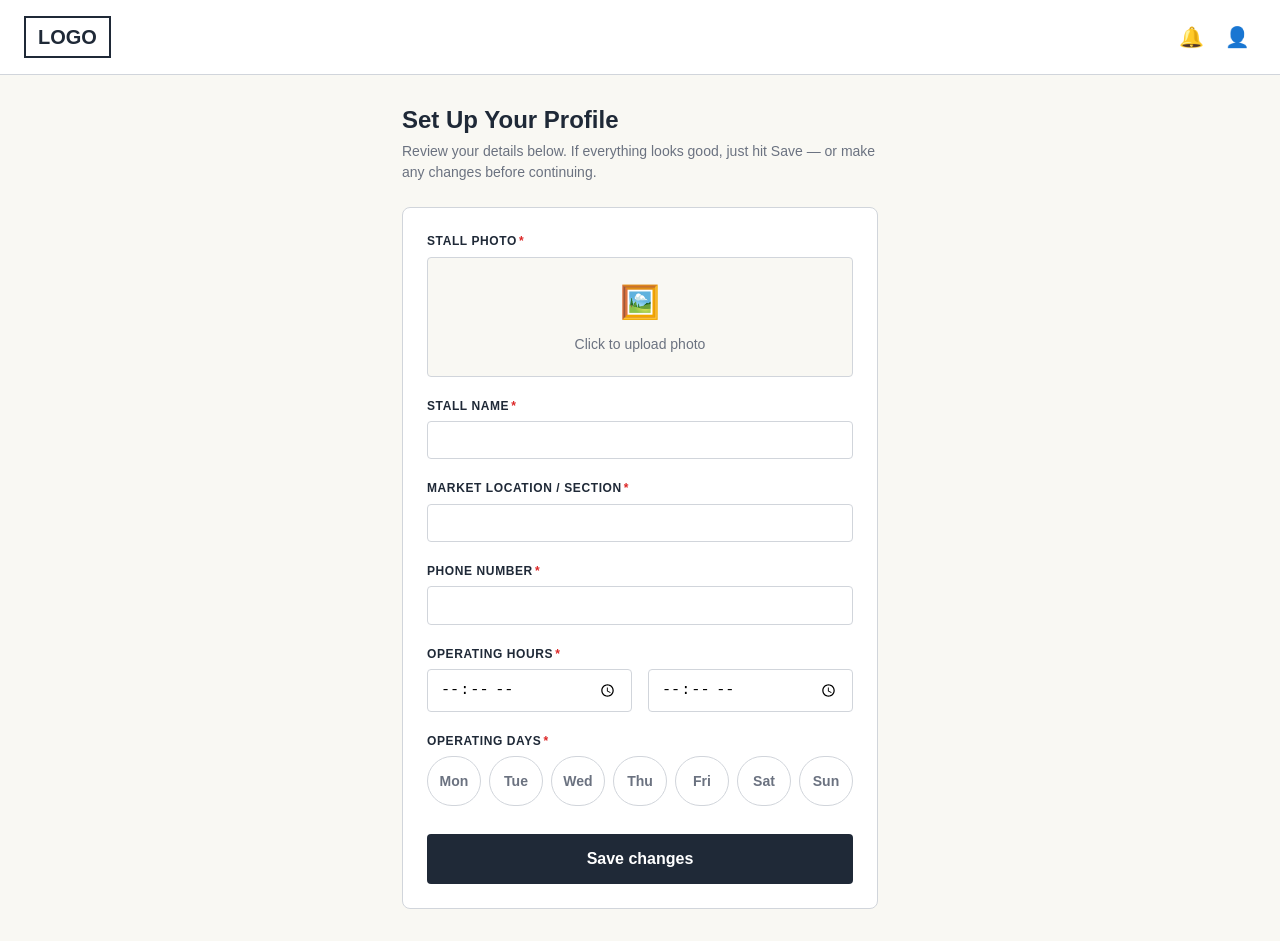
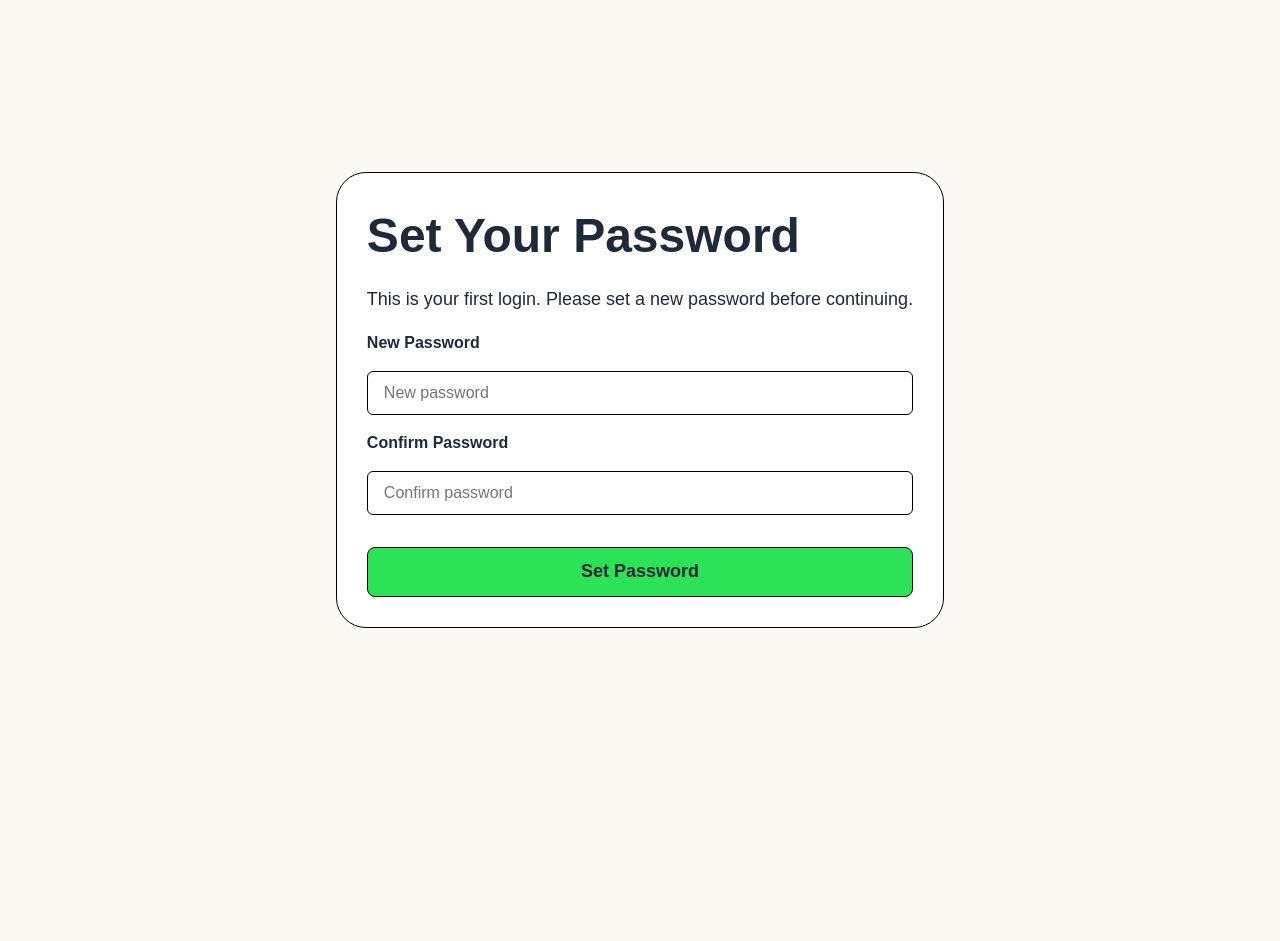
Before and after one commit to chrisb588/Tarnished, a React (Vite) app in the folder freshlast/: page /changePass in a window 1280 px wide. After the commit the page ends 800 px from the top, so only its background shows below. Built offline with nearby package versions, Linux system fonts and the light colour scheme; no server answers.

Commit message:
merge
yes

```diff
--- a/freshlast/src/App.jsx
+++ b/freshlast/src/App.jsx
@@ -109,11 +109,11 @@ export default function App() {
     const isLoggedIn = !!session;
 
     // TEMP - remove when done testing
-    return (
-        <BrowserRouter>
-            <EditProfile onSave={() => {}} onLogout={() => {}} />
-        </BrowserRouter>
-    );
+    //return (
+    //    <BrowserRouter>
+    //        <EditProfile onSave={() => {}} onLogout={() => {}} />
+    //    </BrowserRouter>
+    //);
 
     return (
         <BrowserRouter>
--- a/freshlast/src/pages/AdminDashboard/AdminDashboard.css
+++ b/freshlast/src/pages/AdminDashboard/AdminDashboard.css
@@ -1,5 +1,9 @@
 .container {
-    width: 80vw;
+    display: flex;
+    flex-direction: column;
+    justify-content: start;
+    align-items: start;
+    height: 100vh;
 }
 .dashboard {
     border: 3px solid black;
--- a/freshlast/src/pages/ChangePassword/ChangePassword.css
+++ b/freshlast/src/pages/ChangePassword/ChangePassword.css
@@ -26,9 +26,15 @@
     flex-direction: column;
     border: 1px solid black;
     padding: 5px 30px 30px 30px;
+    margin: 10px 10px;
     border-radius: 30px;
-    margin-top: 10vh;
     background-color: white;
+}
+.password-root-wrapper{
+    display: flex;
+    justify-content: center;
+    align-items: center;
+    height: 100vh;
 }
 button {
     background-color: #2ce257;
@@ -50,3 +56,9 @@ p {
     text-align: start;
     font-size: large;
 }
+
+@media screen and (min-width: 450) {
+    .password-div {
+        height: 100vh;           /* Required to center vertically in viewport */
+    }
+}
--- a/freshlast/src/pages/ChangePassword/ChangePassword.jsx
+++ b/freshlast/src/pages/ChangePassword/ChangePassword.jsx
@@ -26,6 +26,7 @@ export default function ChangePassword() {
   };
 
   return (
+    <div className='password-root-wrapper'>
       <div
       className='password-div'>
         <h1>Set Your Password</h1>
@@ -55,5 +56,6 @@ export default function ChangePassword() {
           </button>
         </form>
       </div>
+    </div>
   );
 }
--- a/freshlast/src/pages/CreateListing/CreateListing.css
+++ b/freshlast/src/pages/CreateListing/CreateListing.css
@@ -1,4 +1,3 @@
-
 .main-body{
     display: flex;
     flex-direction: column;
@@ -36,11 +35,8 @@
 }
 
 @media only screen and (max-width: 450px) {
-    #root {
-        padding: 1rem;
-    }
     .main-container {
-        width: 100%;
+        padding: 0px 1rem;
     }
     .main-body {
         min-width: 95%;
```
Lines whose indentation alone changed are shown as unchanged.
